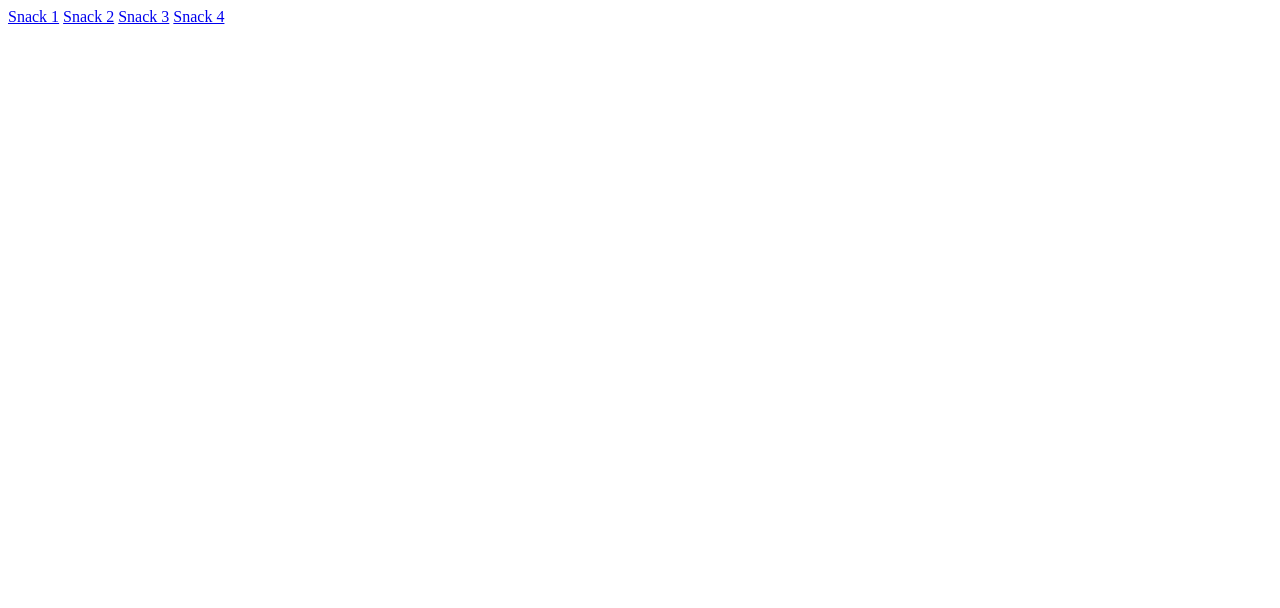
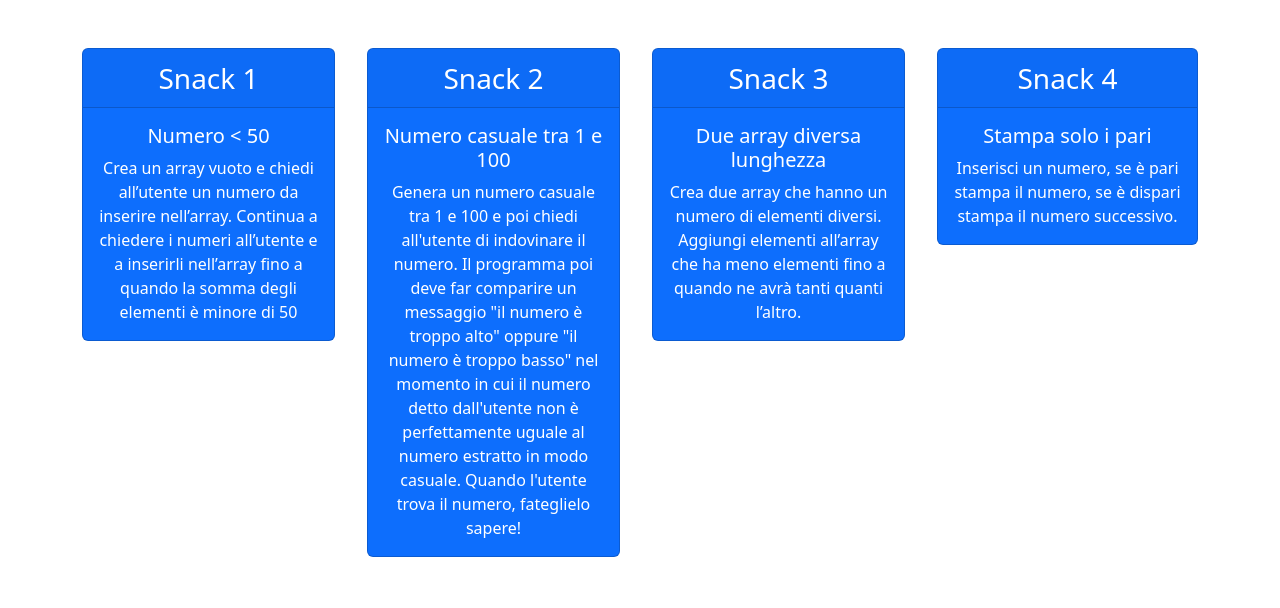
Before and after one commit to PietroAntonioNini/js-jsnacks-blocco-2, a plain HTML site: page index.html in a window 1280 px wide. Drawn offline with nearby package versions, Linux system fonts and the light colour scheme.

Commit message:
Esercizio completato

```diff
--- a/index.html
+++ b/index.html
@@ -4,11 +4,57 @@
     <meta charset="UTF-8">
     <meta name="viewport" content="width=device-width, initial-scale=1.0">
     <title>Link</title>
+
+    <!-- bootsrap -->
+    <link href="https://cdn.jsdelivr.net/npm/bootstrap@5.3.2/dist/css/bootstrap.min.css" rel="stylesheet" integrity="sha384-T3c6CoIi6uLrA9TneNEoa7RxnatzjcDSCmG1MXxSR1GAsXEV/Dwwykc2MPK8M2HN" crossorigin="anonymous">
 </head>
 <body>
-    <a href="./snack1/index.html">Snack 1</a>
-    <a href="./snack2/index.html">Snack 2</a>
-    <a href="./snack3/index.html">Snack 3</a>
-    <a href="./snack4/index.html">Snack 4</a>
+    <div class="container py-5">
+        <div class="row">
+            <div class="col">
+                <a href="./snack1/index.html" class="card text-bg-primary me-2 text-decoration-none text-center" style="max-width: 19rem;">
+                    <div class="card-header fs-3">Snack 1</div>
+                    <div class="card-body">
+                      <h5 class="card-title">Numero < 50</h5>
+                      <p class="card-text">Crea un array vuoto e chiedi all’utente un numero da inserire nell’array. Continua a chiedere i numeri all’utente e a inserirli nell’array fino a quando la somma degli elementi è minore di 50</p>
+                    </div>
+                </a>
+            </div>
+
+            <div class="col">
+                <a href="./snack2/index.html" class="card text-bg-primary me-2 text-decoration-none text-center" style="max-width: 19rem;">
+                    <div class="card-header fs-3">Snack 2</div>
+                    <div class="card-body">
+                      <h5 class="card-title">Numero casuale tra 1 e 100</h5>
+                      <p class="card-text">Genera un numero casuale tra 1 e 100 e poi chiedi all'utente di indovinare il numero. Il programma poi deve far comparire un messaggio "il numero è troppo alto" oppure "il numero è troppo basso" nel momento in cui il numero detto dall'utente non è perfettamente uguale al numero estratto in modo casuale.
+                        Quando l'utente trova il numero, fateglielo sapere!</p>
+                    </div>
+                </a>
+            </div>
+
+            <div class="col">
+                <a href="./snack3/index.html" class="card text-bg-primary me-2 text-decoration-none text-center" style="max-width: 19rem;">
+                    <div class="card-header fs-3">Snack 3</div>
+                    <div class="card-body">
+                      <h5 class="card-title">Due array diversa lunghezza</h5>
+                      <p class="card-text">Crea due array che hanno un numero di elementi diversi. Aggiungi elementi all’array che ha meno elementi fino a quando ne avrà tanti quanti l’altro.</p>
+                    </div>
+                </a>
+            </div>
+
+            <div class="col">
+                <a href="./snack4/index.html" class="card text-bg-primary text-decoration-none text-center" style="max-width: 19rem;">
+                    <div class="card-header fs-3">Snack 4</div>
+                    <div class="card-body">
+                      <h5 class="card-title">Stampa solo i pari</h5>
+                      <p class="card-text">Inserisci un numero, se è pari stampa il numero, se è dispari stampa il numero successivo.</p>
+                    </div>
+                </a>
+            </div>
+        </div>
+    </div>
+
+    <!-- bootsrap -->
+    <script src="https://cdn.jsdelivr.net/npm/bootstrap@5.3.2/dist/js/bootstrap.bundle.min.js" integrity="sha384-C6RzsynM9kWDrMNeT87bh95OGNyZPhcTNXj1NW7RuBCsyN/o0jlpcV8Qyq46cDfL" crossorigin="anonymous"></script>
 </body>
 </html>
```
